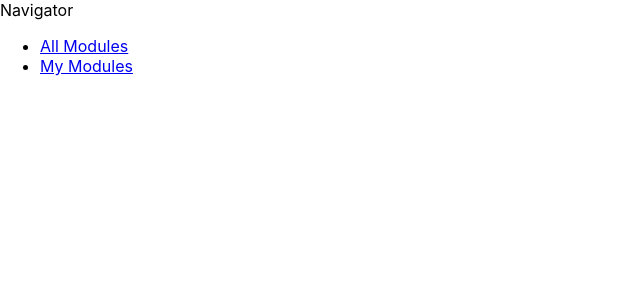
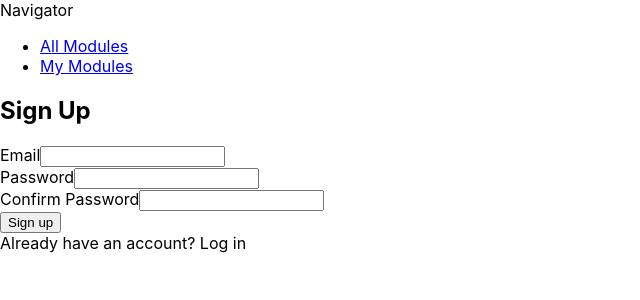
Before and after one commit to adidoesnt/classmate, a React (Create React App) app: page /new in a window 1280 px wide. Shown: the top 300 px of the page, without its empty margins (0-640 px from the left). Built offline with nearby package versions, Linux system fonts and the light colour scheme; no server answers.

Commit message:
Add sign up verification Add login component

```diff
--- a/src/App.js
+++ b/src/App.js
@@ -4,6 +4,7 @@ import AllModules from './pages/AllModules';
 import MyModules from './pages/MyModules';
 import Layout from './components/layout/Layout';
 import Signup from './components/login/Signup';
+import Login from './components/login/Login';
 import {AuthProvider} from './store/AuthContext';
 //import 'bootstrap/dist/css/bootstrap.min.css';
 
@@ -12,7 +13,8 @@ function App() {
     <AuthProvider>
       <Layout>
         <Routes>
-            <Route path='/' element={<Signup/>}/>
+            <Route path='/' element={<Login/>}/>
+            <Route path='/new' element={<Signup/>}/>
             <Route path='/all' element={<AllModules/>}/>
             <Route path='/me' element={<MyModules/>}/>
         </Routes>
--- /dev/null
+++ b/src/components/login/Login.js
@@ -0,0 +1,5 @@
+function Login() {
+    return <div>Login</div>
+}
+
+export default Login;
--- a/src/components/login/Signup.js
+++ b/src/components/login/Signup.js
@@ -1,5 +1,5 @@
-import {Form, Button, Card} from 'react-bootstrap';
-import {useRef} from 'react';
+import {Alert, Form, Button, Card} from 'react-bootstrap';
+import {useRef, useState} from 'react';
 import {useAuth} from '../../store/AuthContext';
 
 function Signup() {
@@ -7,17 +7,29 @@ function Signup() {
     const psswdRef = useRef();
     const psswdCfmRef = useRef();
     const {signup} = useAuth();
+    const [error, setError] = useState('');
+    const [loading, setLoading] = useState(false);
 
-    function submissionHandler(event) {
+    async function submissionHandler(event) {
         event.preventDefault();
-        signup(emailRef.current.value, psswdRef.current.value);
+        if(psswdRef.current.value !== psswdCfmRef.current.value){
+            return setError('Passwords entered do not match.');
+        }
+        try {
+            setLoading(true);
+            await signup(emailRef.current.value, psswdRef.current.value);
+        } catch {
+            return setError('Sign up failed.')
+        }
+        setLoading(false);
     }
 
     return <div>
         <Card>
             <Card.Body>
                 <h2>Sign Up</h2>
-                <Form>
+                {error && <Alert variant='danger'>{error}</Alert>}
+                <Form onSubmit={submissionHandler}>
                     <Form.Group id='email'>
                         <Form.Label>Email</Form.Label>
                         <Form.Control type='email' ref={emailRef} required/>
@@ -30,7 +42,7 @@ function Signup() {
                         <Form.Label>Confirm Password</Form.Label>
                         <Form.Control type='password' ref={psswdCfmRef} required/>
                     </Form.Group>
-                    <Button type='submit'>Sign up</Button>
+                    <Button disabled={loading} type='submit'>Sign up</Button>
                 </Form>
             </Card.Body>
         </Card>
--- a/src/store/AuthContext.js
+++ b/src/store/AuthContext.js
@@ -9,6 +9,7 @@ export function useAuth() {
 
 export function AuthProvider(props){
     const [currentUser, setCurrentUser] = useState();
+    const [loading, setLoading] = useState(true);
 
     function signup(email, password){
         return auth.createUserWithEmailAndPassword(email, password);
@@ -17,6 +18,7 @@ export function AuthProvider(props){
     useEffect(() => {
         const unsubscribe = auth.onAuthStateChanged(user => {
             setCurrentUser(user);
+            setLoading(false);
         });
         return unsubscribe;
     }, []);
@@ -27,6 +29,6 @@ export function AuthProvider(props){
     }
 
     return <AuthContext.Provider value = {value}>
-        {props.children}
+        {!loading && props.children}
     </AuthContext.Provider>
 }
```
